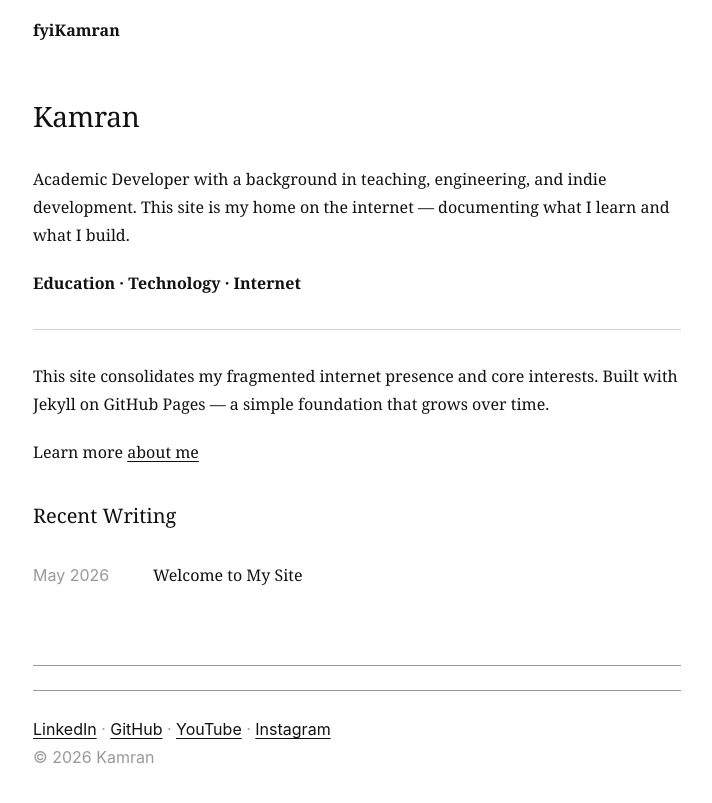
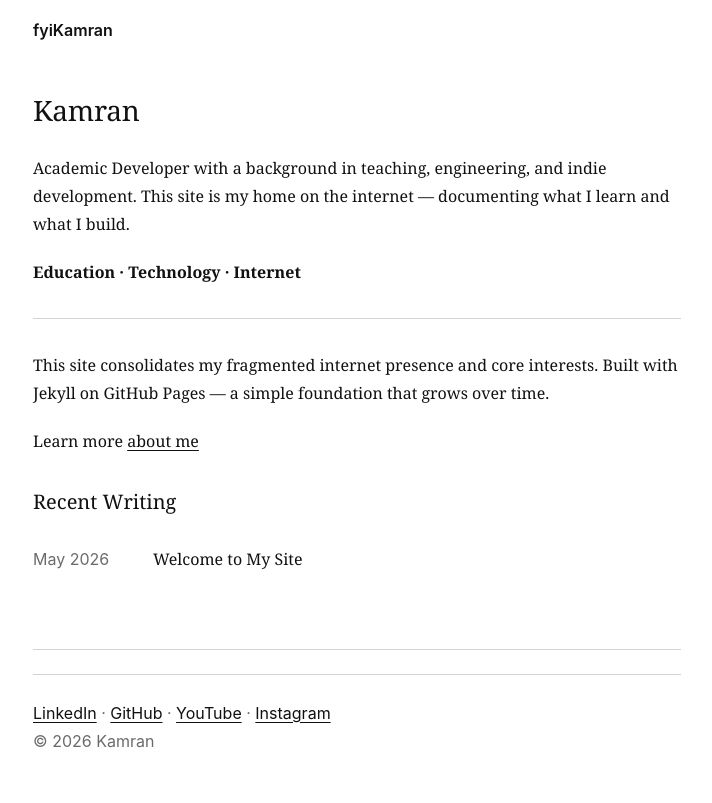
Before and after one commit to fyikamran/fyikamran.github.io, a Jekyll site: the page built from index.html, in a window 1280 px wide. Shown: the top 803 px of the page, without its empty margins (283-995 px from the left). Built offline with Jekyll 4.4.1, drawn with Linux system fonts in a browser that asks for light colours.

Commit message:
Update styles.css

```diff
--- a/assets/css/styles.css
+++ b/assets/css/styles.css
@@ -1,4 +1,3 @@
-
 /* ==========================================================================
   Reset
   ========================================================================== */
@@ -14,12 +13,23 @@
 :root {
   --bg: #ffffff;
   --text: #111111;
- --text-muted: #999999;
- --muted: #D3D3D3;
+  --text-muted: #6b6b6b;
+  --muted: #d3d3d3;
+  --code-bg: rgba(17, 17, 17, 0.06);
   --font-body: Charter, 'Bitstream Charter', 'Sitka Text', Cambria, Georgia, serif;
   --font-ui: -apple-system, BlinkMacSystemFont, "Segoe UI", Roboto, Helvetica, Arial, sans-serif;
   --font-mono: 'Courier New', Courier, monospace;
   --max-width: 680px;
+}
+
+@media (prefers-color-scheme: dark) {
+  :root {
+    --bg: #111111;
+    --text: #eeeeee;
+    --text-muted: #a3a3a3;
+    --muted: #3a3a3a;
+    --code-bg: rgba(238, 238, 238, 0.08);
+  }
 }
 
 /* ==========================================================================
@@ -41,37 +51,57 @@
   padding: 0 1rem;
 }
 
+:focus-visible {
+  outline: 2px solid var(--text);
+  outline-offset: 2px;
+}
+
 /* ==========================================================================
-  Header
+  Skip Link
+  ========================================================================== */
+.skip-link {
+  position: absolute;
+  left: -9999px;
+  font-family: var(--font-ui);
+  font-size: 0.875rem;
+}
+
+.skip-link:focus {
+  left: 1rem;
+  top: 1rem;
+  background: var(--bg);
+  color: var(--text);
+  padding: 0.5rem 0.75rem;
+  z-index: 10;
+}
+
+/* ==========================================================================
+  Header — fyiKamran / [context]
   ========================================================================== */
 header {
   padding: 1rem 0;
-
 }
 
 header nav {
   display: flex;
   align-items: baseline;
- justify-content: space-between;
- flex-wrap: nowrap;
+  gap: 0.5rem;
+  font-family: var(--font-ui);
+  font-size: 1rem;
+  color: var(--text-muted);
 }
 
-.site-name,
 header nav a {
- font-family: var(--font-ui);
- font-size: 1rem;
+  color: var(--text);
   text-decoration: none;
 }
 
-.site-name {
- color: var(--text);
-}
-
-header nav a {
+header nav a:hover {
   color: var(--text-muted);
 }
 
-header nav a:hover {
+header nav strong {
+  font-weight: 600;
   color: var(--text);
 }
 
@@ -87,7 +117,7 @@
   ========================================================================== */
 footer {
   padding: 1.5rem 0 3rem;
- border-top: 1px solid var(--text-muted);
+  border-top: 1px solid var(--muted);
   font-family: var(--font-ui);
   font-size: 1rem;
   color: var(--text-muted);
@@ -102,10 +132,18 @@
 footer nav a {
   color: var(--text-muted);
   text-decoration: none;
+  display: inline-flex;
+  align-items: center;
 }
 
 footer nav a:hover {
   color: var(--text);
+}
+
+footer nav svg {
+  width: 1.125rem;
+  height: 1.125rem;
+  display: block;
 }
 
 footer p {
@@ -118,7 +156,7 @@
 h1 {
   font-size: 1.75rem;
   font-weight: 400;
- line-height: 1.75;
+  line-height: 1.35;
   letter-spacing: -0.01em;
   margin-bottom: 1.5rem;
 }
@@ -126,7 +164,7 @@
 h2 {
   font-size: 1.25rem;
   font-weight: 400;
- line-height: 1.75;
+  line-height: 1.5;
   margin-bottom: 1rem;
   margin-top: 2rem;
 }
@@ -181,6 +219,12 @@
   margin-bottom: 0.75rem;
 }
 
+.lede {
+  font-size: 1.125rem;
+  color: var(--text-muted);
+  margin-bottom: 0.75rem;
+}
+
 .post-meta {
   font-family: var(--font-ui);
   font-size: 1rem;
@@ -188,6 +232,17 @@
   display: flex;
   gap: 1rem;
   flex-wrap: wrap;
+}
+
+.post-meta a {
+  color: var(--text-muted);
+  text-decoration: none;
+}
+
+.post-meta a:hover {
+  color: var(--text);
+  text-decoration: underline;
+  text-underline-offset: 3px;
 }
 
 /* ==========================================================================
@@ -219,31 +274,19 @@
 }
 
 /* ==========================================================================
-  Post Footer
-  ========================================================================== */
-.post-footer {
- margin-top: 3rem;
- padding-top: 1.5rem;
- border-top: 1px solid var(--muted);
- font-family: var(--font-ui);
- font-size: 1rem;
- color: var(--text-muted);
-}
-
-/* ==========================================================================
   Code
   ========================================================================== */
 code {
   font-family: var(--font-mono);
   font-size: 0.9rem;
- background: rgba(17, 17, 17, 0.06);
+  background: var(--code-bg);
   color: var(--text);
   padding: 0.15rem 0.4rem;
   border-radius: 2px;
 }
 
 pre {
- background: rgba(17, 17, 17, 0.06);
+  background: var(--code-bg);
   padding: 1.25rem;
   overflow-x: auto;
   margin-bottom: 1.25rem;
@@ -267,12 +310,7 @@
   display: flex;
   gap: 1.5rem;
   padding: 0.5rem 0;
- /* border-bottom: 1px solid var(--muted); */
   line-height: 1.75;
-}
-
-ul.timeline li:last-child {
- border-bottom: none;
 }
 
 ul.timeline time {
@@ -295,12 +333,7 @@
   display: flex;
   gap: 1.5rem;
   padding: 0.75rem 0;
- /* border-bottom: 1px solid var(--muted); */
   align-items: baseline;
-}
-
-ul.post-list li:last-child {
- border-bottom: none;
 }
 
 ul.post-list time {
@@ -323,20 +356,6 @@
 }
 
 /* ==========================================================================
-  Social Icons
-  ========================================================================== */
-footer nav svg {
- width: 1.125rem;
- height: 1.125rem;
- display: block;
-}
-
-footer nav a {
- display: inline-flex;
- align-items: center;
-}
-
-/* ==========================================================================
   Mobile
   ========================================================================== */
 @media (max-width: 600px) {
```
Lines whose indentation alone changed are shown as unchanged.
